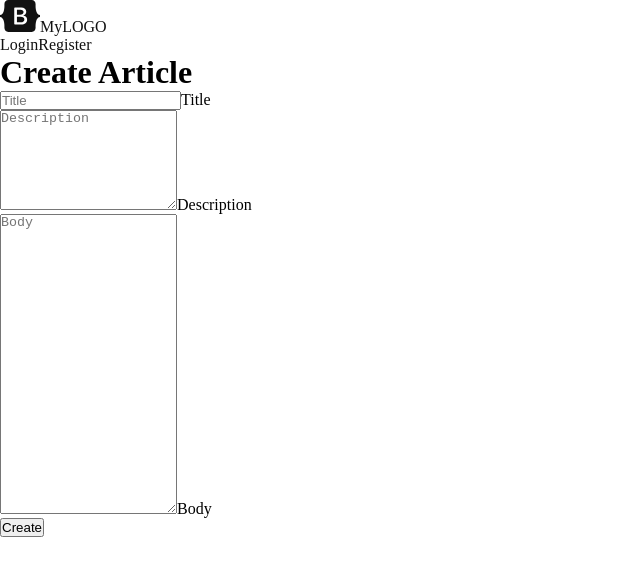
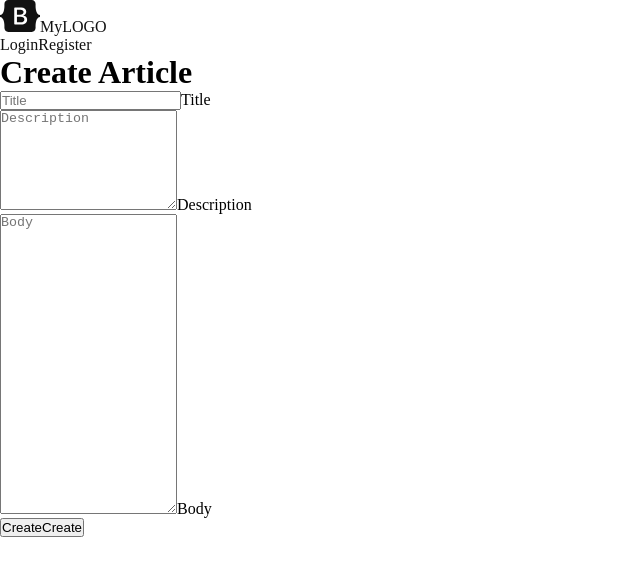
Before and after one commit to rasool-frontdev/react-redux-app, a React (Vite) app: page /create-article in a window 1280 px wide. Shown: the top 576 px of the page, without its empty margins (0-640 px from the left). Built offline with nearby package versions, Linux system fonts and the light colour scheme.

Commit message:
successfully finished create article

```diff
--- a/src/App.jsx
+++ b/src/App.jsx
@@ -9,8 +9,7 @@ import AuthService from "./service/auth";
 import { useDispatch, useSelector } from "react-redux";
 import { signUserSuccess } from "./slice/auth";
 import { getItem } from "./helpers/helpersStorage";
-import ArticleService from "./service/article";
-import { getArticlesStart, getArticlesSuccess } from "./slice/article";
+
 import ArticleDetail from "./components/ArticleDetail";
 import CreateArticle from "./components/CreateArticle";
 
@@ -27,20 +26,12 @@ function App() {
     }
   };
 
-  const getArticles = async () => {
-    dispatch(getArticlesStart());
-    try {
-      const response = await ArticleService.getArticles();
-      dispatch(getArticlesSuccess(response.articles));
-    } catch (error) {
-      console.log(error);
-    }
-  };
+
   useEffect(() => {
     const token = getItem("token");
     if (token) {
       getUser();
-      getArticles();
+      // getArticles();
     }
   }, []);
 
--- a/src/components/CreateArticle.jsx
+++ b/src/components/CreateArticle.jsx
@@ -3,21 +3,33 @@ import Input from "../ui/input";
 import TextArea from "../ui/text-area";
 import Form from "./Form";
 import ArticleService from "../service/article";
+import { useDispatch } from "react-redux";
+import {
+  postArticleDetailFailure,
+  postArticleDetailStart,
+  postArticleDetailSuccess,
+} from "../slice/article";
+import { useNavigate } from "react-router-dom";
 
 const CreateArticle = () => {
   const [title, setTitle] = useState();
   const [description, setDescription] = useState();
   const [body, setBody] = useState();
+  const navigate = useNavigate();
+  const dispatch = useDispatch();
 
   const formSubmit = async (e) => {
     e.preventDefault();
 
+
     const article = { title, description, body };
+    dispatch(postArticleDetailStart());
     try {
-      const response = await ArticleService.postArticle(article);
-      console.log(response);
+      await ArticleService.postArticle(article);
+      dispatch(postArticleDetailSuccess());
+      navigate("/");
     } catch (error) {
-      console.log(error);
+      dispatch(postArticleDetailFailure(error));
     }
   };
 
--- a/src/components/Form.jsx
+++ b/src/components/Form.jsx
@@ -1,6 +1,6 @@
-import React, { useState } from "react";
 import Input from "../ui/input";
 import TextArea from "../ui/text-area";
+import { useSelector } from "react-redux";
 
 const Form = (props) => {
   const {
@@ -13,8 +13,9 @@ const Form = (props) => {
     formSubmit,
     btnText,
   } = props;
+
+  const { isLoading } = useSelector((state) => state.article);
   return (
-    <>
       <form onSubmit={formSubmit}>
         <Input label={"Title"} state={title} setState={setTitle} />
         <TextArea
@@ -28,11 +29,15 @@ const Form = (props) => {
           setState={setBody}
           height={"300px"}
         />
-        <button type="submit" className="btn btn-lg btn-primary mt-2 w-100">
+        <button
+          type="submit"
+          className="btn btn-lg btn-primary mt-2 w-100"
+          disabled={isLoading}
+        >
+          {isLoading ? "Loading..." : btnText}
           {btnText}
         </button>
       </form>
-    </>
   );
 };
 
--- a/src/pages/Home.jsx
+++ b/src/pages/Home.jsx
@@ -1,9 +1,27 @@
-import React from "react";
-import { useSelector } from "react-redux";
+import React, { useEffect } from "react";
+import { useDispatch, useSelector } from "react-redux";
 import Loader from "../ui/loader";
 import { useNavigate } from "react-router-dom";
+import ArticleService from "../service/article";
+import { getArticlesStart, getArticlesSuccess } from "../slice/article";
 
 const Home = () => {
+  const dispatch = useDispatch();
+
+  const getArticles = async () => {
+    dispatch(getArticlesStart());
+    try {
+      const response = await ArticleService.getArticles();
+      dispatch(getArticlesSuccess(response.articles));
+    } catch (error) {
+      console.log(error);
+    }
+  };
+
+  useEffect(() => {
+    getArticles();
+  }, []);
+
   const { articles, isLoading } = useSelector((state) => state.article);
   const navigate = useNavigate();
   return (
--- a/src/slice/article.js
+++ b/src/slice/article.js
@@ -33,6 +33,18 @@ export const articleSlice = createSlice({
       state.error = action.payload;
       state.isLoading = false;
     },
+
+    postArticleDetailStart: (state) => {
+      state.isLoading = true;
+    },
+    postArticleDetailSuccess: (state) => {
+      state.isLoading = false;
+      // state.ArticleDetail= action.payload;
+    },
+    postArticleDetailFailure: (state, action) => {
+      state.error = action.payload;
+      state.isLoading = false;
+    },
   },
 });
 
@@ -43,5 +55,8 @@ export const {
   getArticleDetailStart,
   getArticleDetailSuccess,
   getArticleDetailFailure,
+  postArticleDetailStart,
+  postArticleDetailSuccess,
+  postArticleDetailFailure
 } = articleSlice.actions;
 export default articleSlice.reducer;
```
